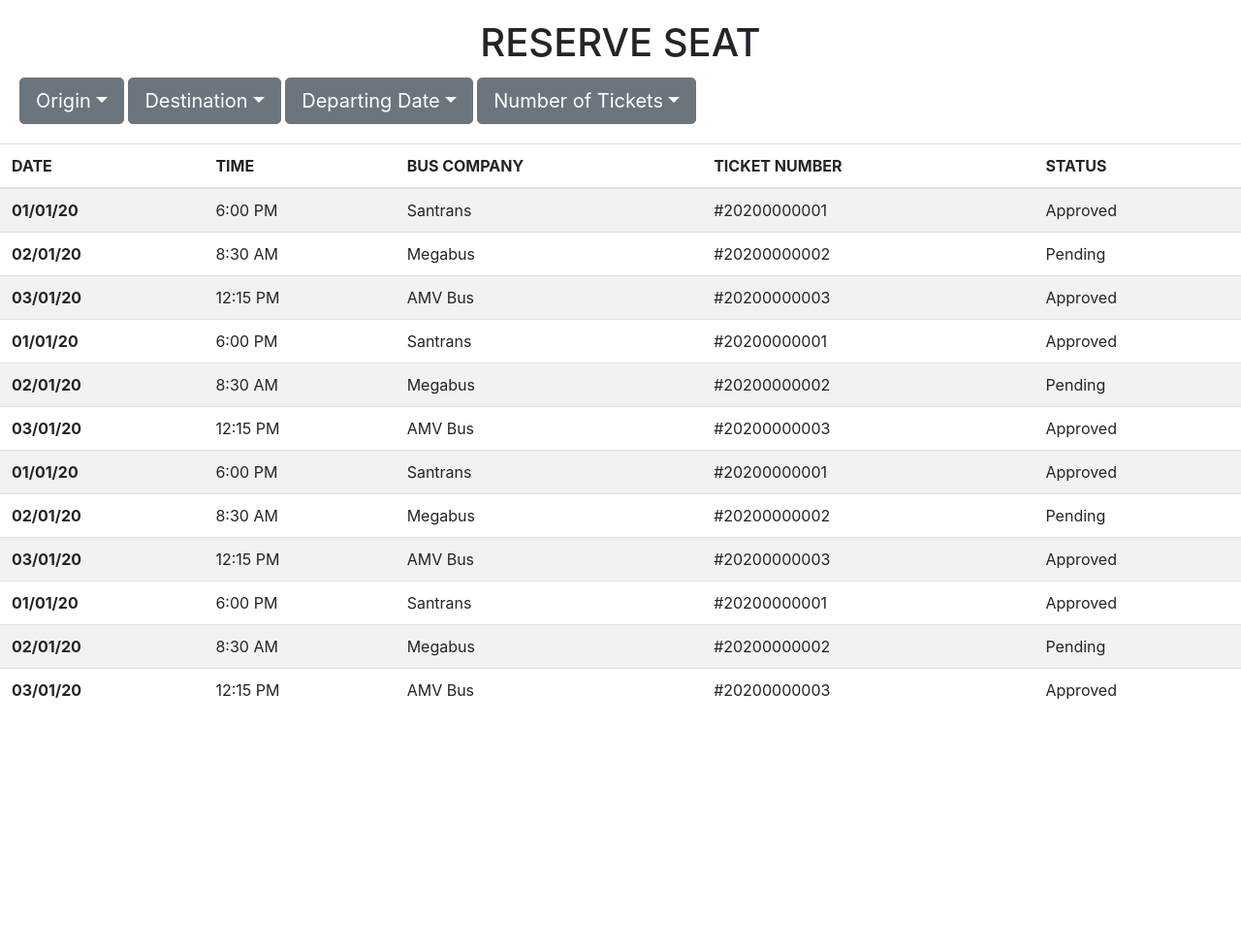
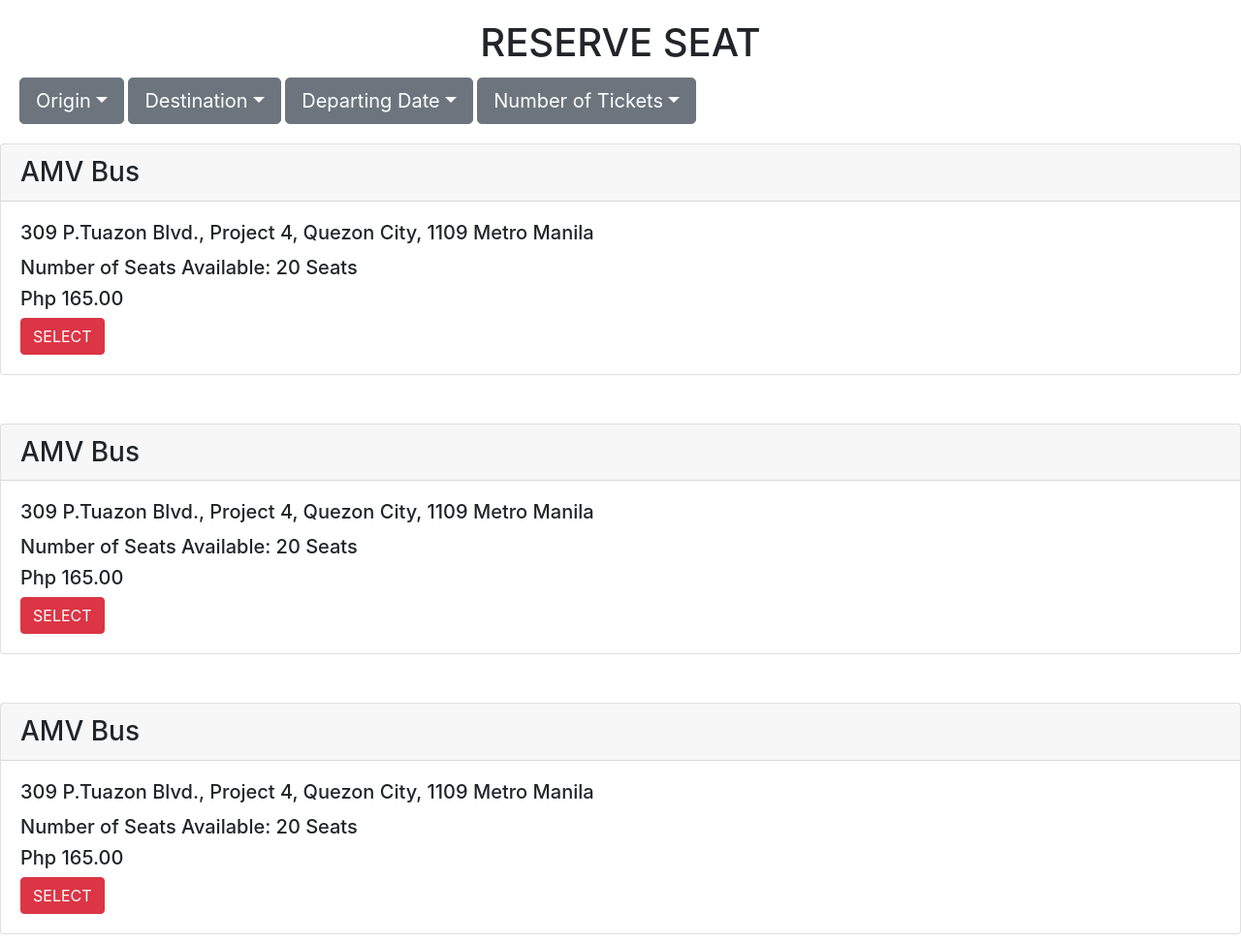
Before and after one commit to mrfancyfrancis/Bus-Ticketing-System, a Python web app: template frontend/templates/book.html in a window 1280 px wide. Shown: the part 56-1030 px from the top of the page at 97% size. Before the commit the page ends 778 px from the top, so only its background shows below. Run offline with Jinja, Linux system fonts and the light colour scheme; the template is opened without the code that fills it, so the values that code supplies are empty; some libraries are stand-ins or nearby versions.

Commit message:
fixed booking

```diff
--- a/backend/backend/urls.py
+++ b/backend/backend/urls.py
@@ -20,5 +20,7 @@ from home import views
 urlpatterns = [
     path('admin/', admin.site.urls),
     path('user/login', views.login),
-    path('book/', views.book)
+    path('book/', views.book),
+    path('user/info/', views.getUserInfo),
+    path('user/reservations/', views.getReservations),
 ]
--- a/backend/requirements.txt
+++ b/backend/requirements.txt
@@ -4,3 +4,4 @@ django-filter==2.2.0
 djangorestframework==3.11.0
 Flask==1.0.2
 Flask-Cors==3.0.7
+requests==2.21.0
--- a/frontend/templates/book.html
+++ b/frontend/templates/book.html
@@ -66,102 +66,37 @@
                 </div>
             </div>
 
-            <table class="table table-striped">
-                <thead>
-                <tr>
-                    <th scope="col">DATE</th>
-                    <th scope="col">TIME</th>
-                    <th scope="col">BUS COMPANY</th>
-                    <th scope="col">TICKET NUMBER</th>
-                    <th scope="col">STATUS</th>
-                </tr>
-                </thead>
-                <tbody>
-                <tr>
-                    <th scope="row">01/01/20</th>
-                    <td>6:00 PM</td>
-                    <td>Santrans</td>
-                    <td>#20200000001</td>
-                    <td>Approved</td>
-                </tr>
-                <tr>
-                    <th scope="row">02/01/20</th>
-                    <td>8:30 AM</td>
-                    <td>Megabus</td>
-                    <td>#20200000002</td>
-                    <td>Pending</td>
-                </tr>
-                <tr>
-                    <th scope="row">03/01/20</th>
-                    <td>12:15 PM</td>
-                    <td>AMV Bus</td>
-                    <td>#20200000003</td>
-                    <td>Approved</td>
-                </tr>
-                    <th scope="row">01/01/20</th>
-                    <td>6:00 PM</td>
-                    <td>Santrans</td>
-                    <td>#20200000001</td>
-                    <td>Approved</td>
-                </tr>
-                <tr>
-                    <th scope="row">02/01/20</th>
-                    <td>8:30 AM</td>
-                    <td>Megabus</td>
-                    <td>#20200000002</td>
-                    <td>Pending</td>
-                </tr>
-                <tr>
-                    <th scope="row">03/01/20</th>
-                    <td>12:15 PM</td>
-                    <td>AMV Bus</td>
-                    <td>#20200000003</td>
-                    <td>Approved</td>
-                </tr>
-                <tr>
-                    <th scope="row">01/01/20</th>
-                    <td>6:00 PM</td>
-                    <td>Santrans</td>
-                    <td>#20200000001</td>
-                    <td>Approved</td>
-                </tr>
-                <tr>
-                    <th scope="row">02/01/20</th>
-                    <td>8:30 AM</td>
-                    <td>Megabus</td>
-                    <td>#20200000002</td>
-                    <td>Pending</td>
-                </tr>
-                <tr>
-                    <th scope="row">03/01/20</th>
-                    <td>12:15 PM</td>
-                    <td>AMV Bus</td>
-                    <td>#20200000003</td>
-                    <td>Approved</td>
-                </tr>
-                    <th scope="row">01/01/20</th>
-                    <td>6:00 PM</td>
-                    <td>Santrans</td>
-                    <td>#20200000001</td>
-                    <td>Approved</td>
-                </tr>
-                <tr>
-                    <th scope="row">02/01/20</th>
-                    <td>8:30 AM</td>
-                    <td>Megabus</td>
-                    <td>#20200000002</td>
-                    <td>Pending</td>
-                </tr>
-                <tr>
-                    <th scope="row">03/01/20</th>
-                    <td>12:15 PM</td>
-                    <td>AMV Bus</td>
-                    <td>#20200000003</td>
-                    <td>Approved</td>
-                </tr>
-                </tbody>
-            </table>
+            <div class="card" style="margin-bottom: 50px">
+                <h3 class="card-header">AMV Bus</h3>
+                <div class="card-body">
+                  <h5 class="card-title">309 P.Tuazon Blvd., Project 4, Quezon City, 1109 Metro Manila</h5>
+                  <h5 class="card-text">Number of Seats Available: 20 Seats</h5>
+                  <h5 class="card-text price">Php 165.00</h5>
+                  <a href="#" class="btn btn-danger">SELECT</a>
+                  </div>
+                </div>
+
+            <div class="card" style="margin-bottom: 50px">
+                <h3 class="card-header">AMV Bus</h3>
+                <div class="card-body">
+                    <h5 class="card-title">309 P.Tuazon Blvd., Project 4, Quezon City, 1109 Metro Manila</h5>
+                    <h5 class="card-text">Number of Seats Available: 20 Seats</h5>
+                    <h5 class="card-text price">Php 165.00</h5>
+                    <a href="#" class="btn btn-danger">SELECT</a>
+                </div>
+            </div>
+
+            <div class="card" style="margin-bottom: 50px">
+                <h3 class="card-header">AMV Bus</h3>
+                <div class="card-body">
+                    <h5 class="card-title">309 P.Tuazon Blvd., Project 4, Quezon City, 1109 Metro Manila</h5>
+                    <h5 class="card-text">Number of Seats Available: 20 Seats</h5>
+                    <h5 class="card-text price">Php 165.00</h5>
+                    <a href="#" class="btn btn-danger">SELECT</a>
+                </div>
+            </div>
         </div>
-    </body>
+    </div>
+</body>
 
 </html>
```
Also changed, not shown: backend/backend/settings.py (+10 -0 lines), backend/home/views.py (+46 -1 lines), frontend/app.py (+9 -1 lines), frontend/static/styles/book.css (+8 -0 lines), backend/db.sqlite3.
